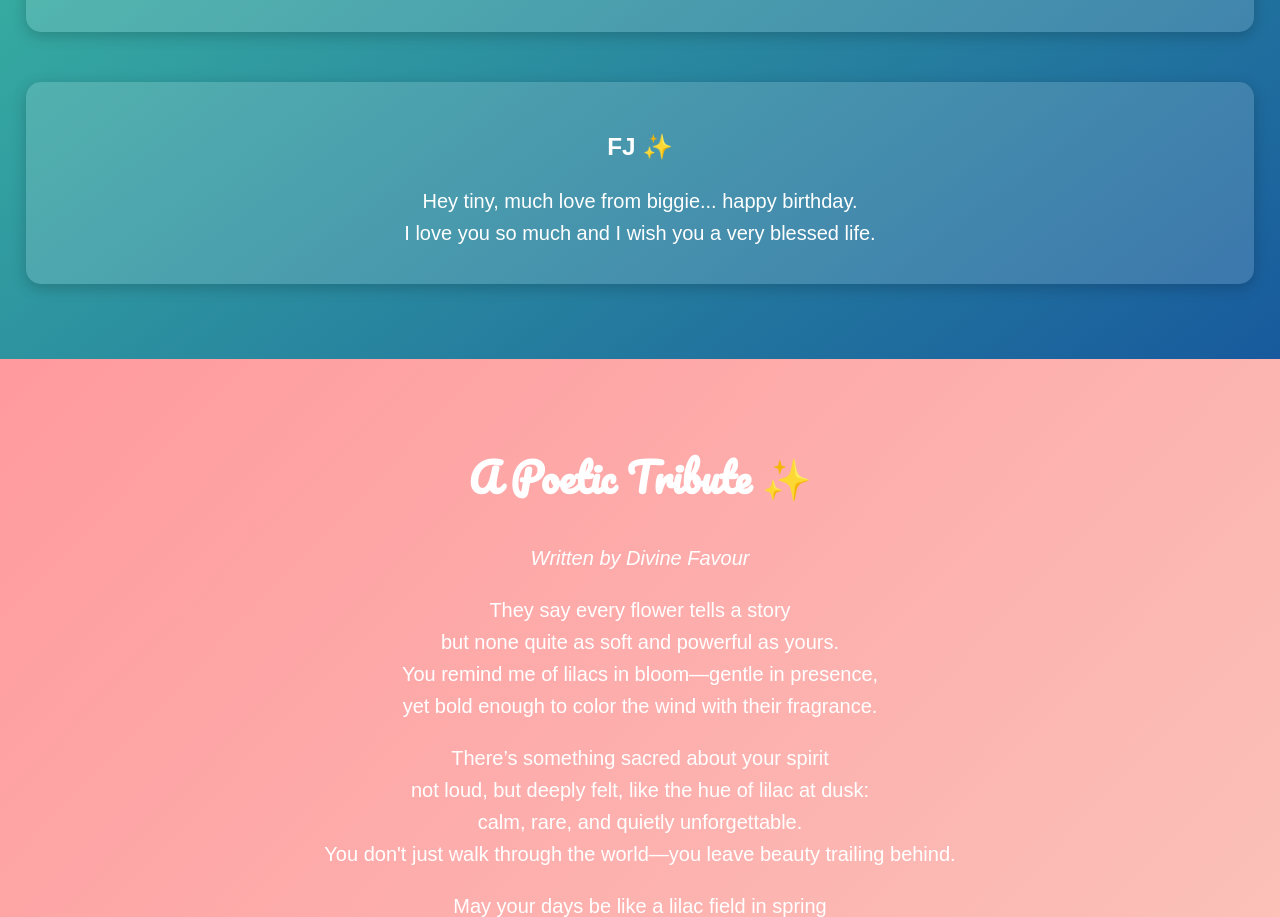
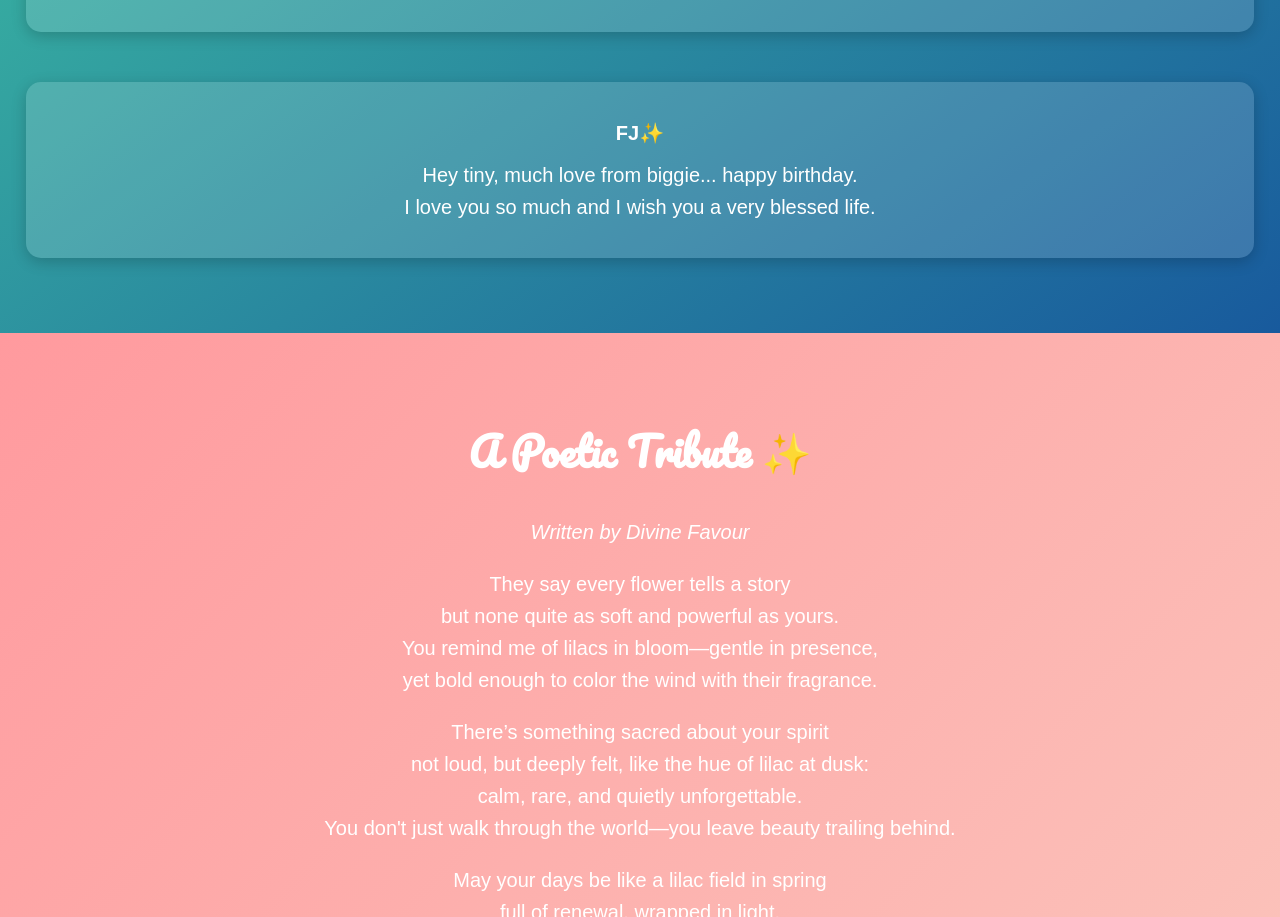
Before and after one commit to L3GENDXL123/testimonys-bd...trial, a plain HTML site: page Index.html in a window 1280 px wide. Shown: the part 1480-2397 px from the top of the page. Drawn offline with Linux system fonts and the light colour scheme.

Commit message:
Update Index.html

```diff
--- a/Index.html
+++ b/Index.html
@@ -164,8 +164,7 @@ Praying you a life filled with the light of Christ
                                       Yours lovingly,
                                        Muna 💞”</p></div>
     <div class="card"><p><strong>Dominion:</strong> “Happy birthday Testimony ❤️🔥, love you so much, wishing you many more Years, long life and prosperity in Good and sound health, you won't depart from God presence in Jesus name amen 🔥.”</p></div>
-    <div class="card">
-  <h3>FJ ✨</h3>
+    <div class="card"><p><strong>FJ✨️</strong>
   <p>
     Hey tiny, much love from biggie... happy birthday. <br>
     I love you so much and I wish you a very blessed life.
```
